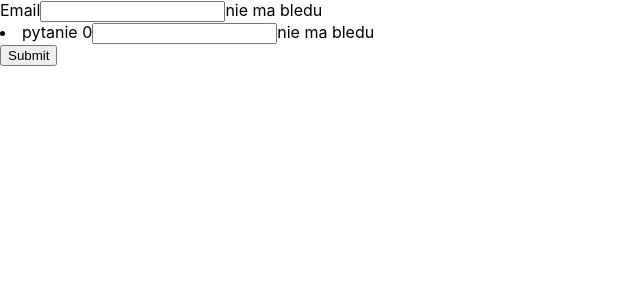
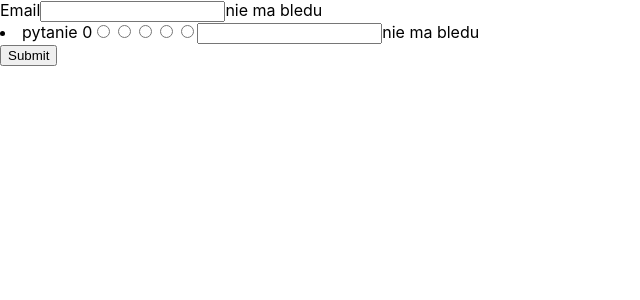
Before and after one commit to elpassion-shops/lesson-11-emails, a Next.js app: page / in a window 1280 px wide. Shown: the top 300 px of the page, without its empty margins (0-640 px from the left). Built offline with nearby package versions, Linux system fonts and the light colour scheme.

Commit message:
Implement simple form with checkboxes

```diff
--- a/pages/index.tsx
+++ b/pages/index.tsx
@@ -1,14 +1,18 @@
 import type { NextPage } from "next";
-import { useForm } from "react-hook-form";
+import { Controller, useForm } from "react-hook-form";
 import { classValidatorResolver } from "@hookform/resolvers/class-validator";
 import { Request } from "../dtos/request";
+import { useState } from "react";
+import { react } from "@babel/types";
 
 const Home: NextPage = () => {
-  const { register, handleSubmit, formState } = useForm<Request>({
-    resolver: classValidatorResolver(Request),
-  });
+  const { register, handleSubmit, formState, control, getValues } =
+    useForm<Request>({
+      resolver: classValidatorResolver(Request),
+    });
 
   console.log(formState.errors);
+  console.log(getValues());
 
   let questions = [
     {
@@ -26,6 +30,22 @@ const Home: NextPage = () => {
         return (
           <li key={question.id}>
             {question.text}
+            <Controller
+              control={control}
+              name={`answers.${index}.choice`}
+              render={({
+                field,
+                fieldState: { invalid, isTouched, isDirty, error },
+              }) => (
+                <>
+                  <input {...field} type="radio" value="1" />
+                  <input {...field} type="radio" value="2" />
+                  <input {...field} type="radio" value="3" />
+                  <input {...field} type="radio" value="4" />
+                  <input {...field} type="radio" value="5" />
+                </>
+              )}
+            />
             <input
               hidden
               {...register(`answers.${index}.id`, { value: question.id })}
```
